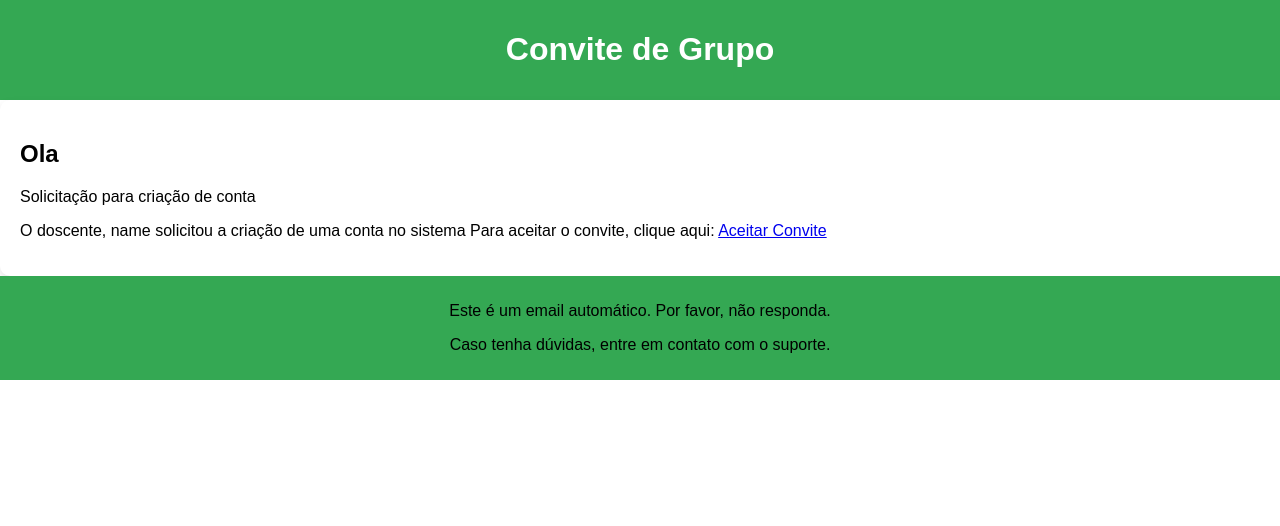
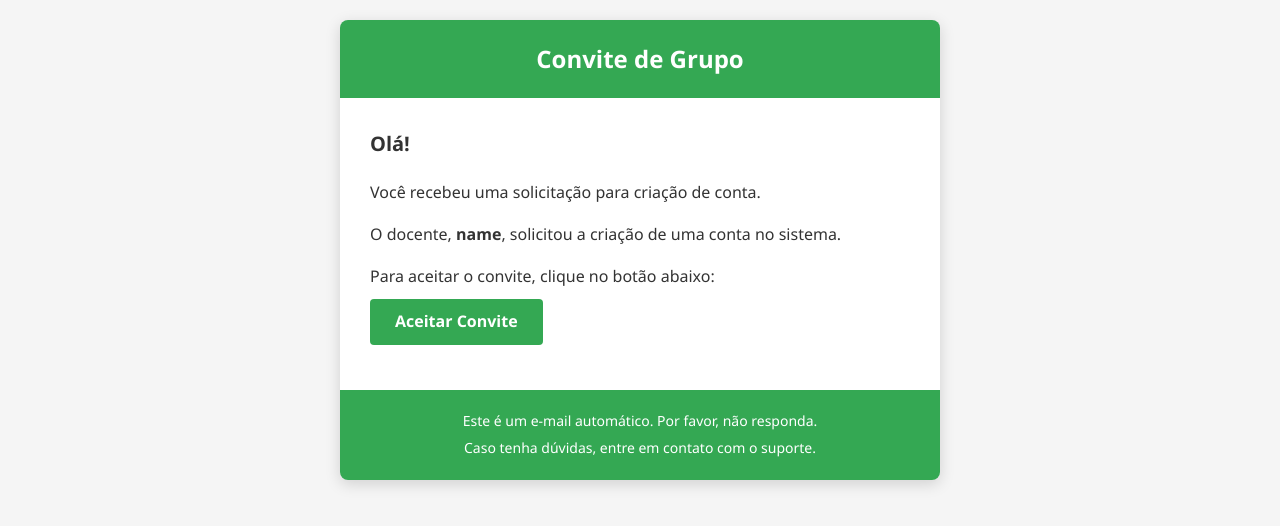
Before and after one commit to fabricadesoftware-ifc/FabricaPortal_BackEnd, a Django app: template core/authentication/templates/email.html in a window 1280 px wide. Shown: the top 526 px of the page. Run offline with Django 5.2, Linux system fonts and the light colour scheme; the template is opened without the code that fills it, so the values that code supplies are empty.

Commit message:
FEAT: Atualiza template de e-mail de convite com novo design e conteúdo

```diff
--- a/core/authentication/templates/email.html
+++ b/core/authentication/templates/email.html
@@ -5,50 +5,92 @@
     <meta name="viewport" content="width=device-width, initial-scale=1.0">
     <style>
         body {
-            font-family: Arial, sans-serif;
+            font-family: 'Segoe UI', Tahoma, Geneva, Verdana, sans-serif;
             margin: 0;
             padding: 0;
+            background-color: #f5f5f5;
+            color: #333;
+            line-height: 1.6;
         }
-        .header, .footer {
-            background-color: #34a853; /* Verde escuro */
+        .wrapper {
+            max-width: 600px;
+            margin: 20px auto;
+            border-radius: 8px;
+            overflow: hidden;
+            box-shadow: 0 4px 15px rgba(0, 0, 0, 0.15);
+        }
+        .header {
+            background-color: #34a853;
             color: #ffffff;
-            padding: 10px 20px;
+            padding: 20px;
             text-align: center;
         }
+        .header h1 {
+            margin: 0;
+            font-size: 24px;
+        }
         .container {
-            width: 100%;
-            padding: 20px;
-            background-color: #ffffff; /* Branco */
-            color: #000000;
-            border-radius: 10px;
-            box-shadow: 0 4px 8px rgba(0, 0, 0, 0.1);
+            padding: 30px;
+            background-color: #ffffff;
         }
-        h2 {
-            color: #000000; /* Preto */
+        .container h2 {
+            color: #333;
+            margin-top: 0;
+            margin-bottom: 20px;
+            font-size: 20px;
         }
-        p {
-            color: #000000; /* Preto */
+        .container p {
+            margin-bottom: 15px;
+        }
+        .btn-aceitar {
+            display: inline-block;
+            background-color: #34a853;
+            color: #ffffff;
+            text-decoration: none;
+            padding: 10px 25px;
+            border-radius: 4px;
+            margin-top: 10px;
+            font-weight: bold;
+            transition: background-color 0.3s;
+        }
+        .btn-aceitar:hover {
+            background-color: #2d9047;
+        }
+        .footer {
+            background-color: #34a853;
+            color: #ffffff;
+            padding: 15px;
+            text-align: center;
+            font-size: 14px;
+        }
+        .footer p {
+            margin: 5px 0;
+        }
+        .logo {
+            margin-bottom: 10px;
         }
     </style>
-    <title>Trabalho Aceito Oritador</title>
+    <title>Solicitação de conta</title>
 </head>
 <body>
+    <div class="wrapper">
         <div class="header">
             <h1>Convite de Grupo</h1>
         </div>
         <div class="container">
-        <h2>Ola</h2>
+            <h2>Olá!</h2>
+            <p>Você recebeu uma solicitação para criação de conta.</p>
+            <p>O docente, <strong>name</strong>, solicitou a criação de uma conta no sistema.</p>
             <p>
-            Solicitação para criação de conta
-        </p>
-        <p>
-            O doscente, name solicitou a criação de uma conta no sistema
-            Para aceitar o convite, clique aqui: <a href="link">Aceitar Convite</a>
+                Para aceitar o convite, clique no botão abaixo:
+                <br>
+                <a href="link" class="btn-aceitar">Aceitar Convite</a>
             </p>
         </div>
         <div class="footer">
-        <p>Este é um email automático. Por favor, não responda.</p>
+            <p>Este é um e-mail automático. Por favor, não responda.</p>
             <p>Caso tenha dúvidas, entre em contato com o suporte.</p>
+        </div>
     </div>
 </body>
 </html>
```
Lines whose indentation alone changed are shown as unchanged.
